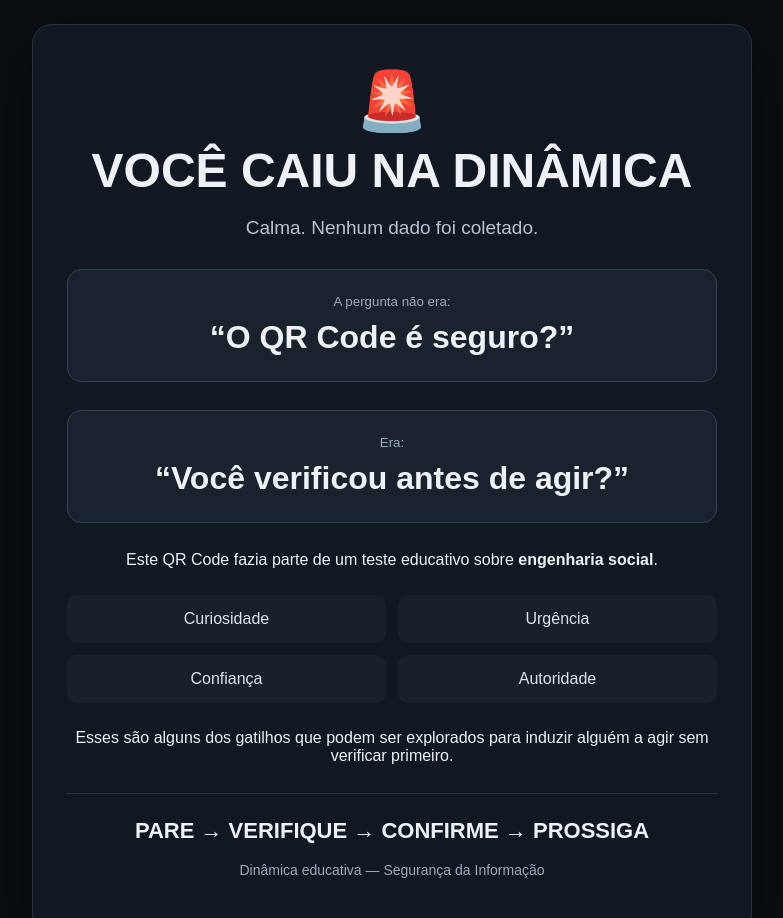
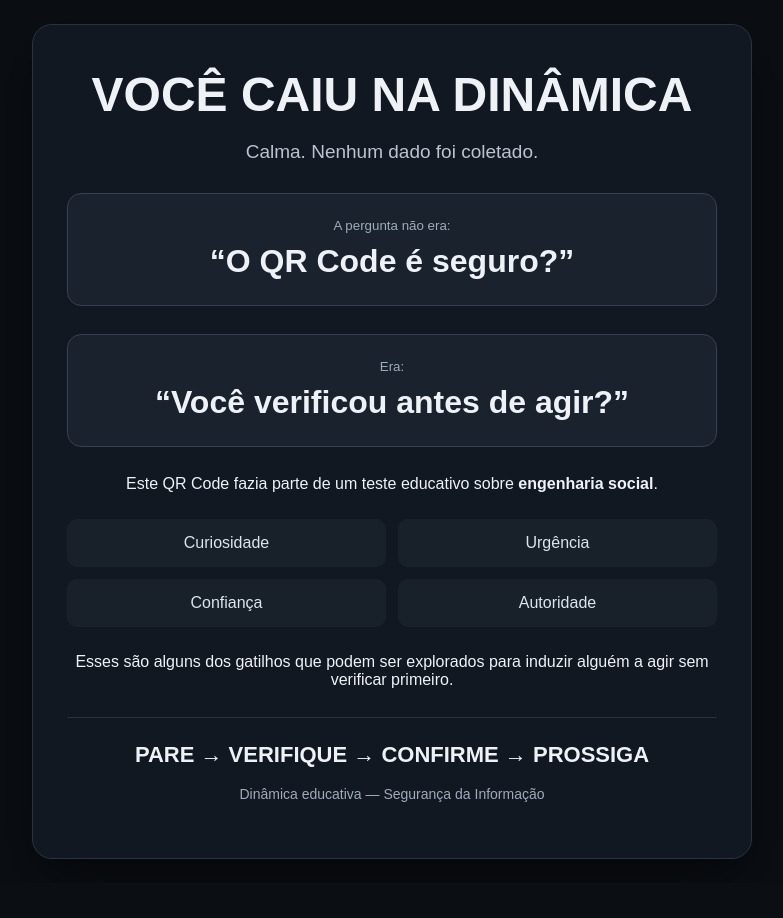
Before and after one commit to juhcordeiro716-ops/Dinamica, a plain HTML site: page index.html in a window 1280 px wide. Shown: the top 918 px of the page, without its empty margins (248-1031 px from the left). After the commit the page ends 883 px from the top, so only its background shows below. Drawn offline with Linux system fonts and the light colour scheme.

Commit message:
Remove alert div from index.html
Removed alert div from the main section of the HTML.

```diff
--- a/index.html
+++ b/index.html
@@ -37,7 +37,6 @@
 </head>
 <body>
 <main class="card">
-  <div class="alert">🚨</div>
   <h1>VOCÊ CAIU NA DINÂMICA</h1>
   <p class="calma">Calma. Nenhum dado foi coletado.</p>
 
```
